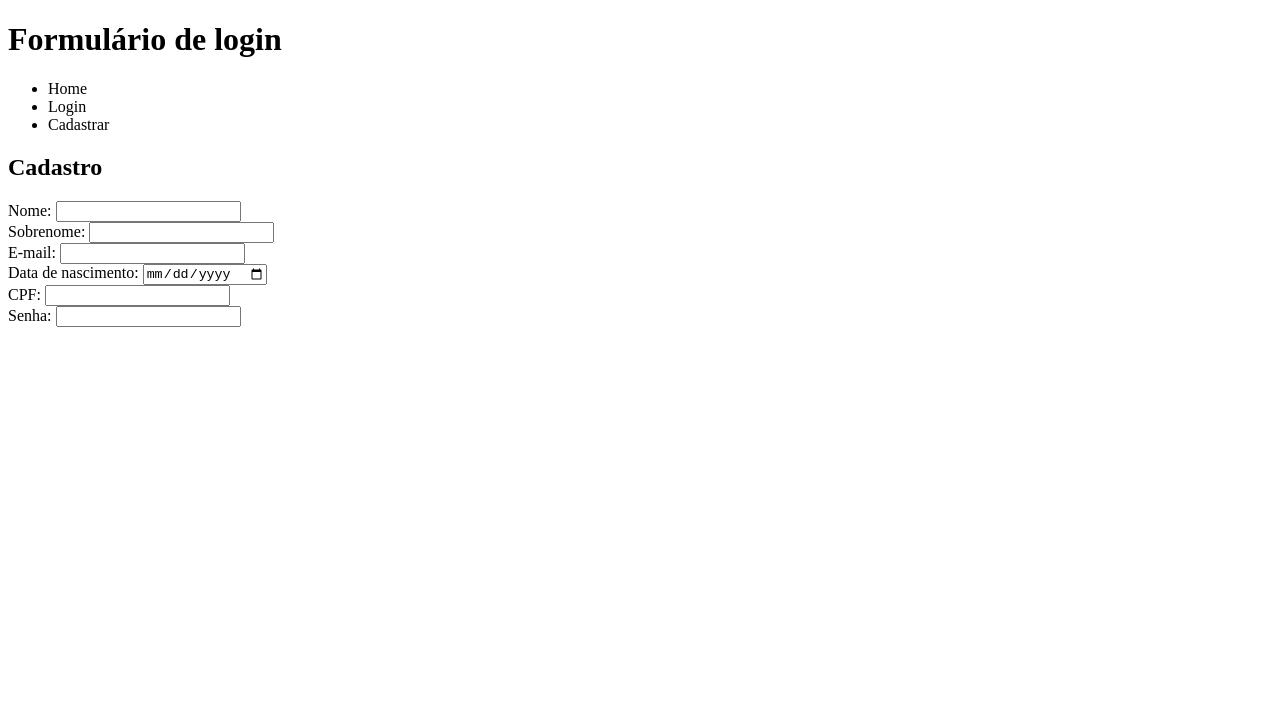
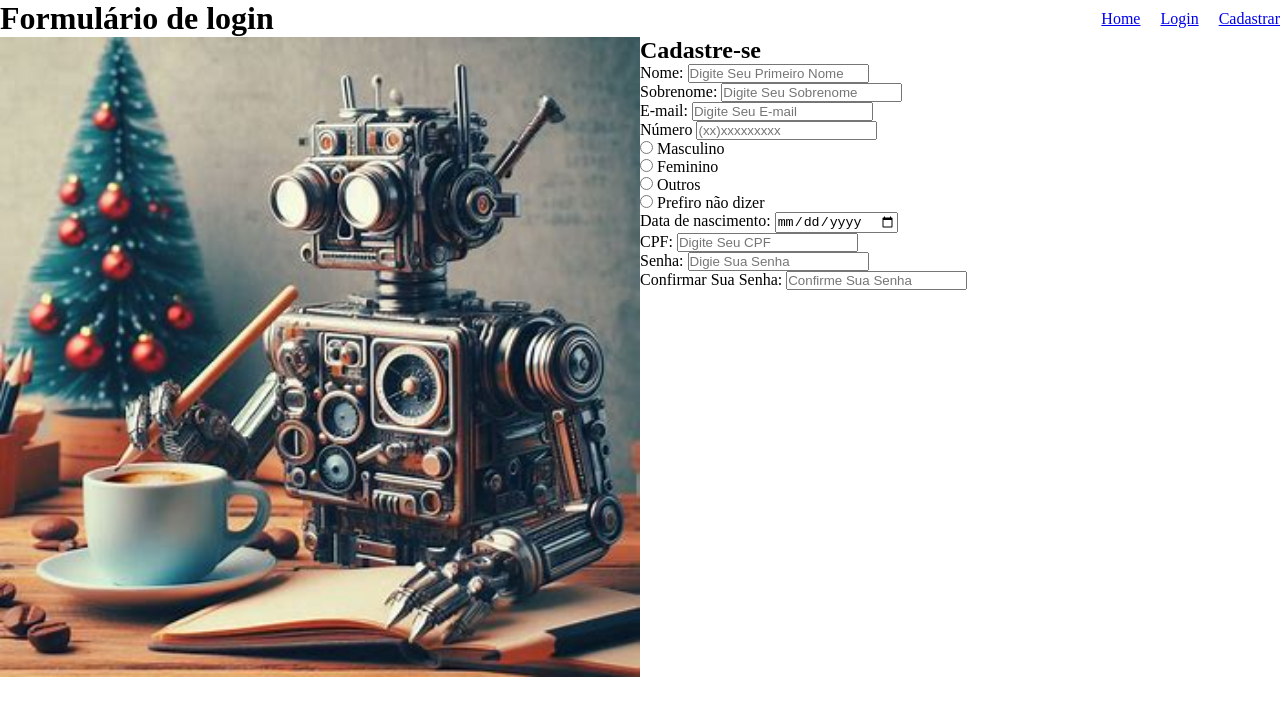
Before and after one commit to Guilherme-Orio/NodeJS_expressAPI_SGBD, a plain HTML site: page index.html in a window 1280 px wide. Drawn offline with Linux system fonts and the light colour scheme.

Commit message:
Começei o CSS da pagina e fiz algumas alterções no HTML

```diff
--- a/index.html
+++ b/index.html
@@ -11,26 +11,53 @@
         <h1>Formulário de login</h1>
         <nav>
             <ul>
-                <li>Home</li>
-                <li>Login</li>
-                <li>Cadastrar</li>
+                <li><a href="#">Home</a></li>
+                <li><a href="#">Login</a></li>
+                <li><a href="#">Cadastrar</a></li>
             </ul>
         </nav>
     </header>
     <main>
-        <h2>Cadastro</h2>
-        <article>
+        <article class ="container-img">
+            <div class="img">
+                <img src="assets/img/OIG2.jpeg" alt="imagem de um robo com uma xícara de café">
+            </div>
+        </article>
+        <article class="container-cadastro">
+            <h2>Cadastre-se</h2>
             <div class="container-name">
                 <label for="name">Nome:</label>
-                <input type="text" class="name" name="name" required>
+                <input type="text" class="name" name="name" placeholder="Digite Seu Primeiro Nome"required>
             </div>
             <div class ="container-sobrenome">
                 <label for="sobrenome">Sobrenome:</label>
-                <input type="text" class ="sobrenome" name="sobrenome" required>
+                <input type="text" class ="sobrenome" name="sobrenome" placeholder="Digite Seu Sobrenome">
             </div>
             <div class = "container-email">
                 <label for="email">E-mail:</label>
-                <input type="text" class = "email" name="email" required>
+                <input type="text" class = "email" name="email" placeholder="Digite Seu E-mail">
+            </div>
+            <div class="numero">
+                <label for="numero">Número</label>
+                <input type="text" class="numero" name="numero" placeholder="(xx)xxxxxxxxx">
+            </div>
+            <div class="container-genero" aria-required="true">
+                <div class="genero">
+                    <input type="radio" class="masculino" name="masculino">
+                    <label for="masculino">Masculino</label>
+                </div>
+                <div class="genero">
+                    <input type="radio" class="feminino" name="feminino">
+                    <label for="masculino">Feminino</label>
+                </div>
+                <div class="genero">
+                    <input type="radio" class="outros" name="outros">
+                    <label for="masculino">Outros</label>
+                </div>
+                <div class="genero">
+                    <input type="radio" class="prefiro-nao-dizer" name="prefiro-nao-dizer">
+                    <label for="masculino">Prefiro não dizer</label>
+                </div>
             </div>
             <div class = "container-dt-nascimento">
                 <label for="dt-nascimento">Data de nascimento:</label>
@@ -38,16 +65,17 @@
             </div>
             <div class = "container-cpf">
                 <label for="cpf">CPF:</label>
-                <input type="text" class="cpf" name="cpf" >
+                <input type="text" class="cpf" name="cpf" placeholder="Digite Seu CPF" required >
             </div>
             <div class = "conteiner-senha">
                 <label for="senha">Senha:</label>
-                <input type="text" class = "senha" name = "senha" required>
+                <input type="text" class = "senha" name = "senha" placeholder="Digie Sua Senha" required>
+            </div>
+            <div class = "conteiner-confirmar-senha">
+                <label for="confirmar-senha">Confirmar Sua Senha:</label>
+                <input type="text" class = "confirmar-senha" name = "confirmar-senha" placeholder="Confirme Sua Senha" required>
             </div>
         </article>
     </main>
-    <footer>
-
-    </footer>
 </body>
 </html>
--- a/style.css
+++ b/style.css
@@ -0,0 +1,33 @@
+*{
+    margin: 0px;
+    padding: 0px;
+}
+body{
+    display: flex;
+    align-items: center;
+    justify-content: center;
+    flex-direction: column;
+    box-sizing: border-box;
+}
+header{
+    display: flex;
+    align-items: center;
+    justify-content: space-between;
+    width: 100vw;
+}
+nav ul{
+    display: flex;
+    list-style: none;
+}
+nav ul li{
+    margin-left: 20px;
+}
+main{
+    display: grid;
+    grid-template-columns:1fr 1fr;
+    width: 100%;
+}
+.container-img img{
+    width: 100%;
+    height: auto;
+}
```
Also changed, not shown: assets/img/OIG2.jpeg (added).
